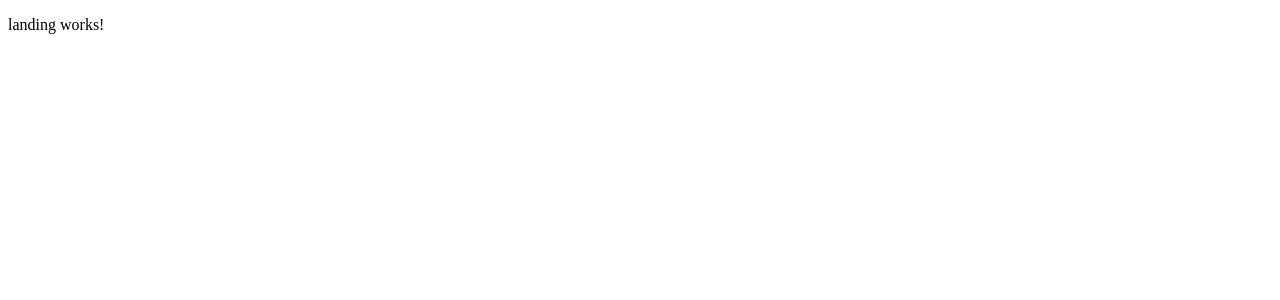
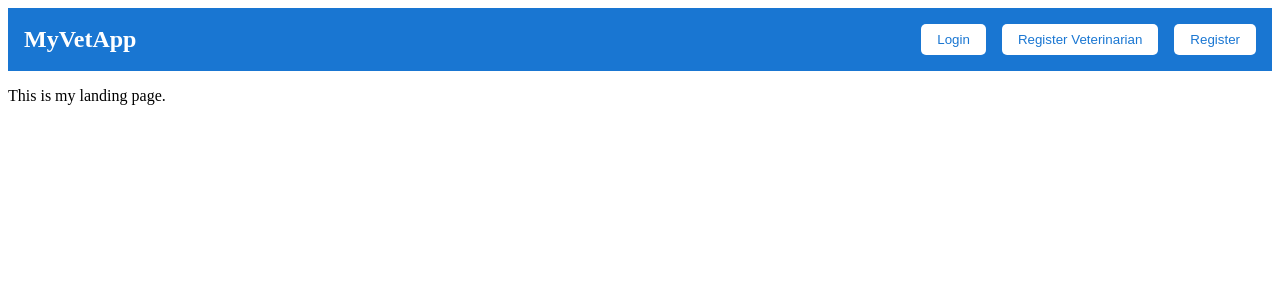
Before and after one commit to AlexSimionGeorge/VetManagerClient, an Angular app: page / in a window 1280 px wide. Shown: the top 300 px of the page. Built offline with nearby package versions, Linux system fonts and the light colour scheme.

Commit message:
landing routing + basic navbar

```diff
--- a/src/app/pages/landing/landing.html
+++ b/src/app/pages/landing/landing.html
@@ -1 +1,14 @@
-<p>landing works!</p>
+<nav class="navbar">
+  <div class="navbar-left">
+    <span class="logo">MyVetApp</span>
+  </div>
+  <div class="navbar-right">
+    <button routerLink="/login">Login</button>
+    <button routerLink="/register-veterinarian">Register Veterinarian</button>
+    <button routerLink="/register-owner">Register</button>
+  </div>
+</nav>
+
+<div class="landing-content">
+  <p>This is my landing page.</p>
+</div>
--- a/src/app/pages/landing/landing.scss
+++ b/src/app/pages/landing/landing.scss
@@ -0,0 +1,27 @@
+.navbar {
+  display: flex;
+  justify-content: space-between;
+  align-items: center;
+  background-color: #1976d2;
+  padding: 1rem;
+  color: white;
+
+  .logo {
+    font-size: 1.5rem;
+    font-weight: bold;
+  }
+
+  .navbar-right button {
+    margin-left: 1rem;
+    background-color: white;
+    color: #1976d2;
+    border: none;
+    padding: 0.5rem 1rem;
+    border-radius: 5px;
+    cursor: pointer;
+
+    &:hover {
+      background-color: #e3f2fd;
+    }
+  }
+}
```
Also changed, not shown: src/app/pages/landing/landing.ts (+7 -5 lines).
